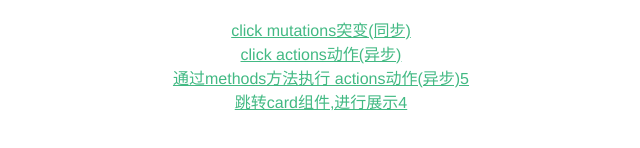
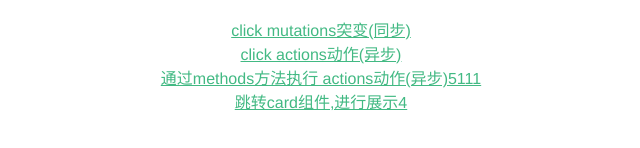
Before and after one commit to renshufan/vuex, a Vue app: page / in a window 1280 px wide. Shown: the part 160-308 px from the top of the page, without its empty margins (319-959 px from the left). Built offline with nearby package versions, Linux system fonts and the light colour scheme.

Commit message:
提交修改

```diff
--- a/src/components/HelloWorld.vue
+++ b/src/components/HelloWorld.vue
@@ -9,7 +9,7 @@
       <a href="javascript:;" @click="$store.dispatch('Acount',{n:1})">click actions动作(异步)</a>
     </div>
     <div>
-      <a href="javascript:;" @click="first">通过methods方法执行 actions动作(异步)5</a>
+      <a href="javascript:;" @click="first">通过methods方法执行 actions动作(异步)5111</a>
     </div>
     <div>
       <a href="javascript:;" @click="$router.push('/card')">跳转card组件,进行展示4</a>
--- a/src/components/card.vue
+++ b/src/components/card.vue
@@ -27,10 +27,16 @@
             "account"
           ])
         },
+        created () {
+          this.vantSumbit()
+        },
         methods:{
           ...mapActions([
             'Acount'
           ]),
+          vantSumbit () {
+            console.log(this.userLoginInfo)
+          }
         }
     }
 </script>
```
